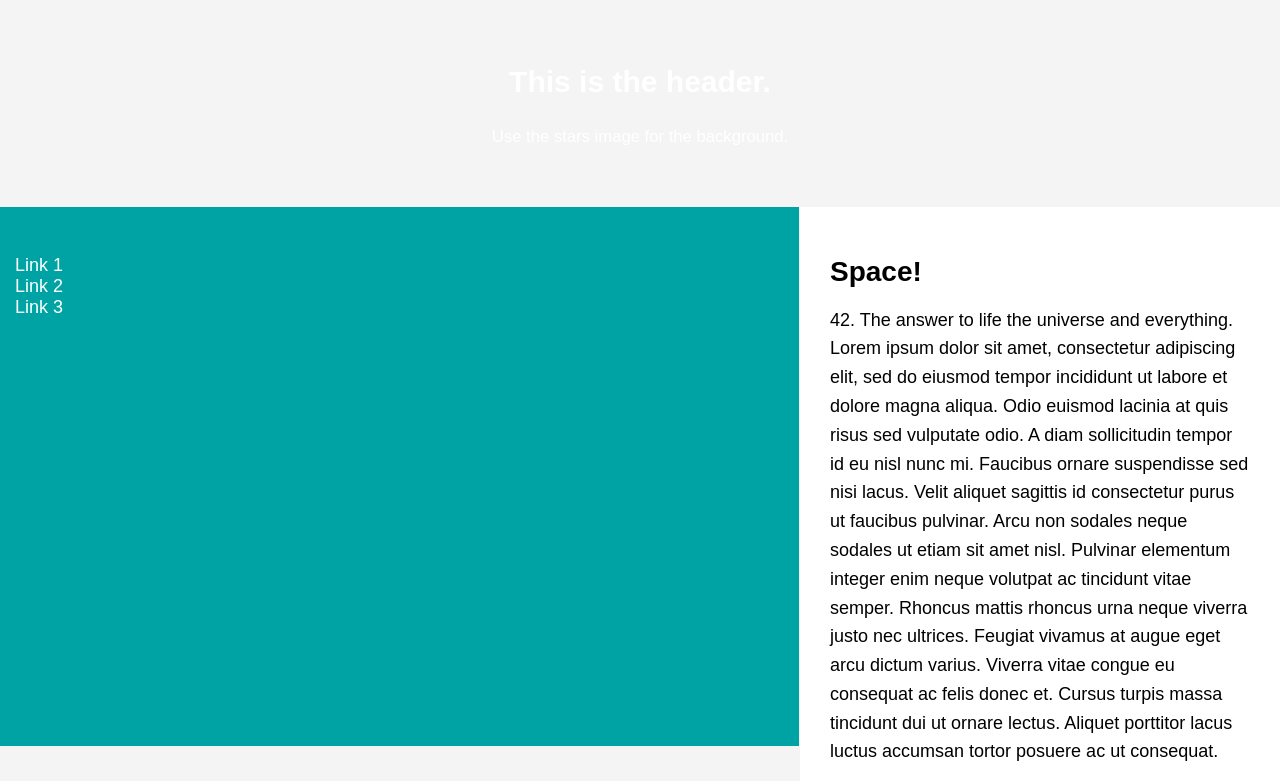
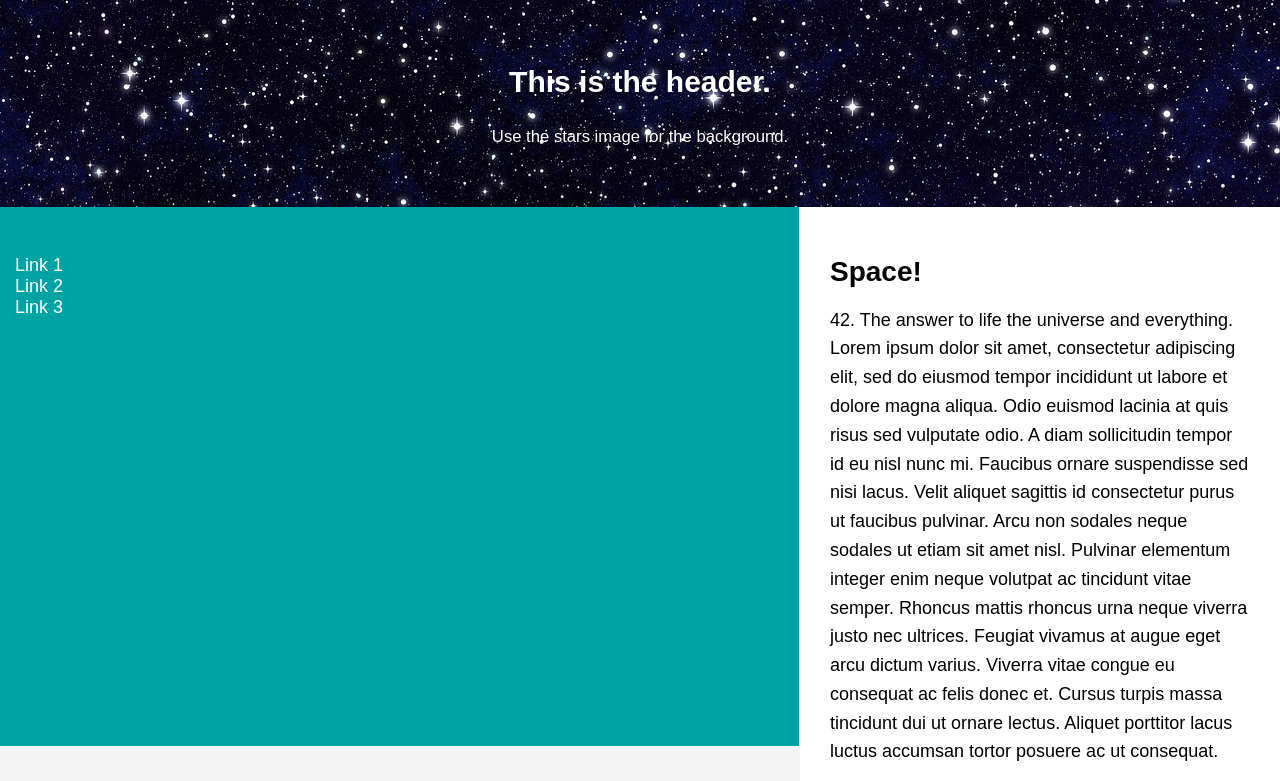
Before and after one commit to VohidA/LayoutAssignment, a plain HTML site: page index.html in a window 1280 px wide. Shown: the top 781 px of the page. Drawn offline with Linux system fonts and the light colour scheme.

Commit message:
Update Layout.css

```diff
--- a/Layout.css
+++ b/Layout.css
@@ -6,7 +6,7 @@ body {
 }
 
 header {
-    background: url(stars.jpg) no-repeat center center/cover;
+    background: url(asset/stars.jpg) no-repeat center center/cover;
     color: white;
     text-align: center;
     padding: 40px 20px;
```
